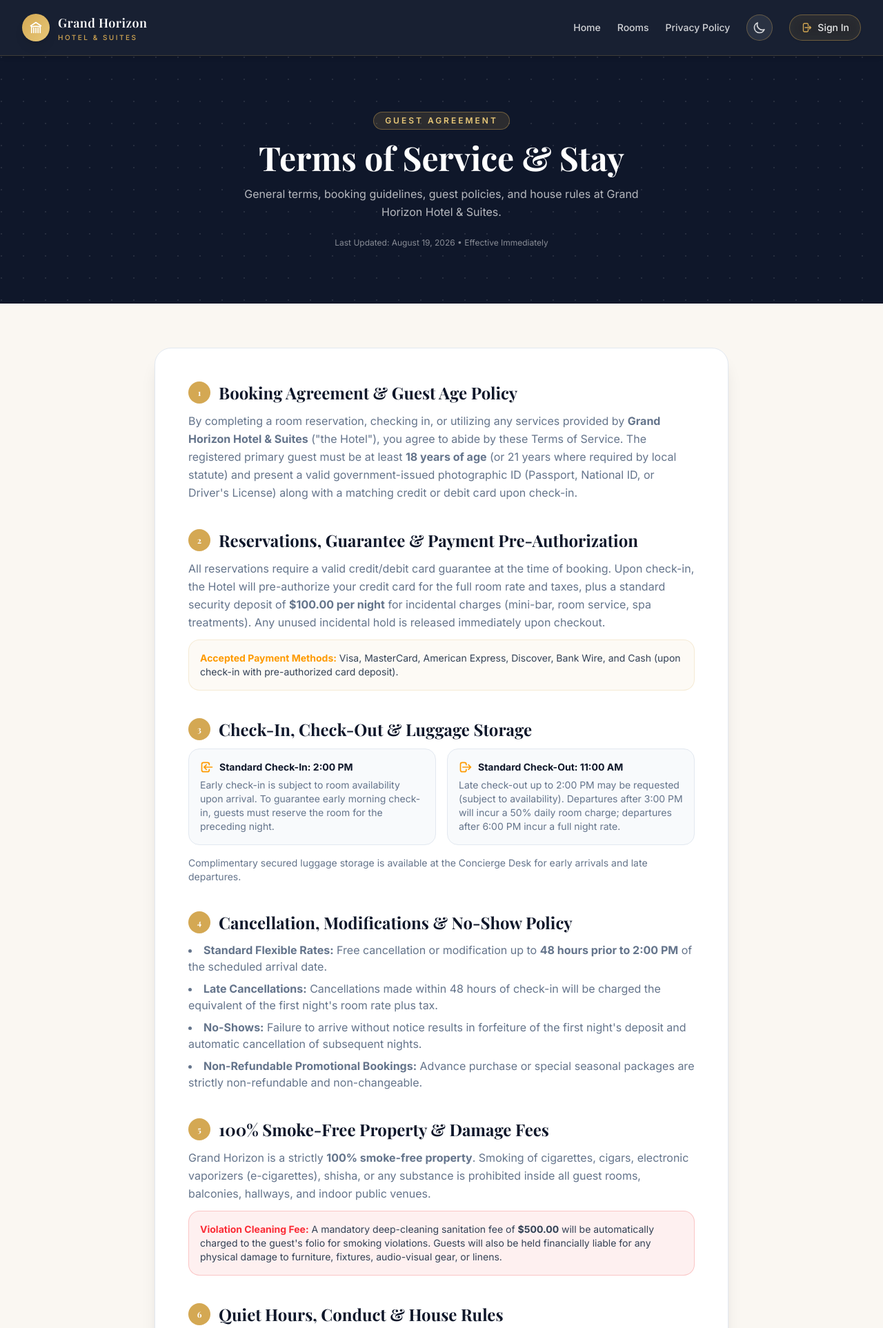
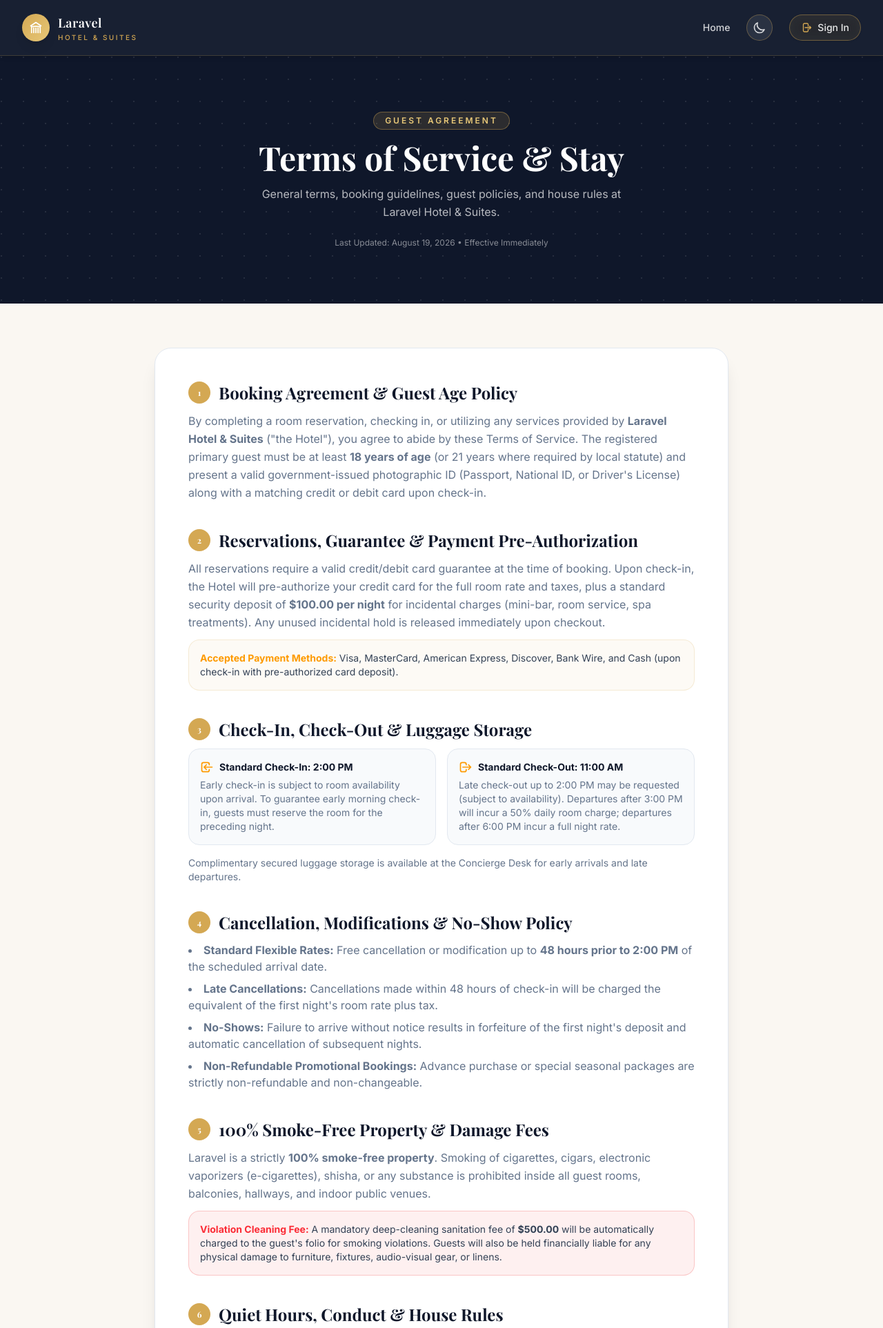
Before and after one commit to johnOdoh/hotel_management, a Laravel app: page /terms-of-service in a window 1280 px wide. Shown: the top 1925 px of the page at 69% size. Run offline with Laravel 12, Linux system fonts and the light colour scheme; style sheets or scripts are compiled from the project's sources; parts of the project's set-up code (start-up, migrations or seed data) failed here and were passed over; some libraries are stand-ins or nearby versions; some web fonts are replaced.

Commit message:
feat: update room type display in bookings table and enhance privacy policy and terms of service pages with dynamic hotel name

```diff
--- a/app/Filament/Resources/Bookings/Tables/BookingsTable.php
+++ b/app/Filament/Resources/Bookings/Tables/BookingsTable.php
@@ -30,14 +30,15 @@ class BookingsTable
                     ->label('Room number')
                     ->searchable()
                     ->sortable(),
+                TextColumn::make('room.category.name')
+                    ->label('Room Type')
+                    ->sortable(),
                 TextColumn::make('check_in')
                     ->date()
                     ->sortable(),
                 TextColumn::make('check_out')
                     ->date()
                     ->sortable(),
-                TextColumn::make('number_of_guests')
-                    ->numeric(),
                 TextColumn::make('amount')
                     ->label('Amount (₦)')
                     ->numeric(),
--- a/resources/views/livewire/hotel-checkout.blade.php
+++ b/resources/views/livewire/hotel-checkout.blade.php
@@ -315,7 +315,7 @@
                             @else
                                 <img src="{{ asset('images/hotel/room.jpg') }}" alt="{{ $roomCategory->name }}" class="w-full h-full object-cover">
                             @endif
-                            <div class="absolute inset-0 bg-gradient-to-t from-black/80 via-black/30 to-transparent"></div>
+                            <div class="absolute inset-0 bg-linear-to-t from-black/80 via-black/30 to-transparent"></div>
 
                             <div class="absolute bottom-4 left-4 right-4 text-white">
                                 <span class="text-[10px] tracking-[0.2em] uppercase font-semibold text-amber-400">Selected Category</span>
--- a/resources/views/livewire/hotel-landing.blade.php
+++ b/resources/views/livewire/hotel-landing.blade.php
@@ -838,7 +838,7 @@
                             {{-- Author Profile & Room Info --}}
                             <div class="flex flex-col sm:flex-row sm:items-center justify-between gap-4 pt-6 border-t" style="border-color: var(--hotel-border);">
                                 <div class="flex items-center gap-4">
-                                    <div class="w-14 h-14 rounded-full flex items-center justify-center text-white font-bold text-lg shadow-md shrink-0 bg-gradient-to-tr" :class="t.color">
+                                    <div class="w-14 h-14 rounded-full flex items-center justify-center text-white font-bold text-lg shadow-md shrink-0 bg-linear-to-tr" :class="t.color">
                                         <span x-text="t.avatar"></span>
                                     </div>
                                     <div>
--- a/resources/views/pages/terms-of-service.blade.php
+++ b/resources/views/pages/terms-of-service.blade.php
@@ -1,4 +1,4 @@
-@component('layouts.guest', ['title' => 'Terms of Service — Grand Horizon Hotel & Suites'])
+@component('layouts.guest', ['title' => 'Terms of Service — '. config('app.name') . ' Hotel & Suites'])
     <div x-data="{
         darkMode: document.documentElement.classList.contains('dark'),
         toggleDarkMode() {
@@ -26,15 +26,13 @@
                             </svg>
                         </div>
                         <div>
-                            <span class="text-white font-playfair text-lg font-semibold tracking-wide block">Grand Horizon</span>
+                            <span class="text-white font-playfair text-lg font-semibold tracking-wide block">{{ config('app.name') }}</span>
                             <span class="hidden sm:block text-[10px] tracking-[0.25em] uppercase font-medium" style="color: #d4a853;">Hotel & Suites</span>
                         </div>
                     </a>
 
                     <div class="flex items-center gap-4 sm:gap-6">
                         <a href="{{ route('home') }}" class="text-xs sm:text-sm font-medium text-white/80 hover:text-white transition-colors">Home</a>
-                        <a href="{{ route('home') }}#rooms" class="text-xs sm:text-sm font-medium text-white/80 hover:text-white transition-colors">Rooms</a>
-                        <a href="{{ route('privacy') }}" class="text-xs sm:text-sm font-medium text-white/80 hover:text-white transition-colors">Privacy Policy</a>
 
                         {{-- Dark Mode Toggle --}}
                         <button @click="toggleDarkMode()" class="p-2 rounded-full border text-white/80 hover:text-white transition-all duration-300 hover:scale-105" style="border-color: rgba(212,168,83,0.35); background: rgba(255,255,255,0.08);" title="Toggle Dark/Light Mode" aria-label="Toggle theme">
@@ -61,7 +59,7 @@
                 </span>
                 <h1 class="font-playfair text-4xl sm:text-5xl font-bold text-white mb-4">Terms of Service & Stay</h1>
                 <p class="text-sm sm:text-base text-white/70 max-w-xl mx-auto leading-relaxed">
-                    General terms, booking guidelines, guest policies, and house rules at Grand Horizon Hotel & Suites.
+                    General terms, booking guidelines, guest policies, and house rules at {{ config('app.name') }} Hotel & Suites.
                 </p>
                 <div class="mt-6 text-xs text-white/50">
                     Last Updated: August 19, 2026 &bull; Effective Immediately
@@ -82,7 +80,7 @@
                         Booking Agreement & Guest Age Policy
                     </h2>
                     <p class="text-sm sm:text-base leading-relaxed" style="color: var(--hotel-subtext);">
-                        By completing a room reservation, checking in, or utilizing any services provided by <strong>Grand Horizon Hotel & Suites</strong> ("the Hotel"), you agree to abide by these Terms of Service. The registered primary guest must be at least <strong>18 years of age</strong> (or 21 years where required by local statute) and present a valid government-issued photographic ID (Passport, National ID, or Driver's License) along with a matching credit or debit card upon check-in.
+                        By completing a room reservation, checking in, or utilizing any services provided by <strong>{{ config('app.name') }} Hotel & Suites</strong> ("the Hotel"), you agree to abide by these Terms of Service. The registered primary guest must be at least <strong>18 years of age</strong> (or 21 years where required by local statute) and present a valid government-issued photographic ID (Passport, National ID, or Driver's License) along with a matching credit or debit card upon check-in.
                     </p>
                 </div>
 
@@ -148,7 +146,7 @@
                         100% Smoke-Free Property & Damage Fees
                     </h2>
                     <p class="text-sm sm:text-base leading-relaxed mb-3" style="color: var(--hotel-subtext);">
-                        Grand Horizon is a strictly <strong>100% smoke-free property</strong>. Smoking of cigarettes, cigars, electronic vaporizers (e-cigarettes), shisha, or any substance is prohibited inside all guest rooms, balconies, hallways, and indoor public venues.
+                        {{ config('app.name') }} is a strictly <strong>100% smoke-free property</strong>. Smoking of cigarettes, cigars, electronic vaporizers (e-cigarettes), shisha, or any substance is prohibited inside all guest rooms, balconies, hallways, and indoor public venues.
                     </p>
                     <div class="p-4 rounded-2xl border text-xs sm:text-sm" style="background: rgba(239,68,68,0.08); border-color: rgba(239,68,68,0.25);">
                         <strong class="text-red-500">Violation Cleaning Fee:</strong> A mandatory deep-cleaning sanitation fee of <strong>$500.00</strong> will be automatically charged to the guest's folio for smoking violations. Guests will also be held financially liable for any physical damage to furniture, fixtures, audio-visual gear, or linens.
@@ -187,7 +185,7 @@
                         If you have questions regarding these terms, your upcoming reservation, or specific accommodation requirements, please contact our Guest Relations team:
                     </p>
                     <div class="p-5 rounded-2xl border text-sm space-y-1.5" style="background: rgba(212,168,83,0.06); border-color: rgba(212,168,83,0.25);">
-                        <p><strong>Grand Horizon Hotel & Suites — Guest Relations</strong></p>
+                        <p><strong>{{ config('app.name') }} Hotel & Suites — Guest Relations</strong></p>
                         <p class="text-xs" style="color: var(--hotel-subtext);">Front Desk: Available 24 Hours / 7 Days a Week</p>
                         <p class="text-xs" style="color: var(--hotel-subtext);">Email: <a href="mailto:support@grandhorizon.com" class="text-amber-500 hover:underline">support@grandhorizon.com</a></p>
                         <p class="text-xs" style="color: var(--hotel-subtext);">Reservations: +1 (555) 123-4567</p>
@@ -202,7 +200,7 @@
         {{-- ========================================== --}}
         <footer class="py-8 px-4 sm:px-6 lg:px-8 border-t transition-colors duration-300" style="background: var(--hotel-navy); border-color: rgba(212,168,83,0.15);">
             <div class="max-w-7xl mx-auto flex flex-col sm:flex-row items-center justify-between gap-4 text-xs text-white/50">
-                <p>&copy; {{ date('Y') }} Grand Horizon Hotel & Suites. All rights reserved.</p>
+                <p>&copy; {{ date('Y') }} {{ config('app.name') }} Hotel & Suites. All rights reserved.</p>
                 <div class="flex gap-6">
                     <a href="{{ route('privacy') }}" class="hover:text-amber-400 transition-colors">Privacy Policy</a>
                     <a href="{{ route('home') }}#rooms" class="hover:text-amber-400 transition-colors">Accommodations</a>
```
Also changed, not shown: resources/views/pages/privacy-policy.blade.php (+6 -8 lines).
